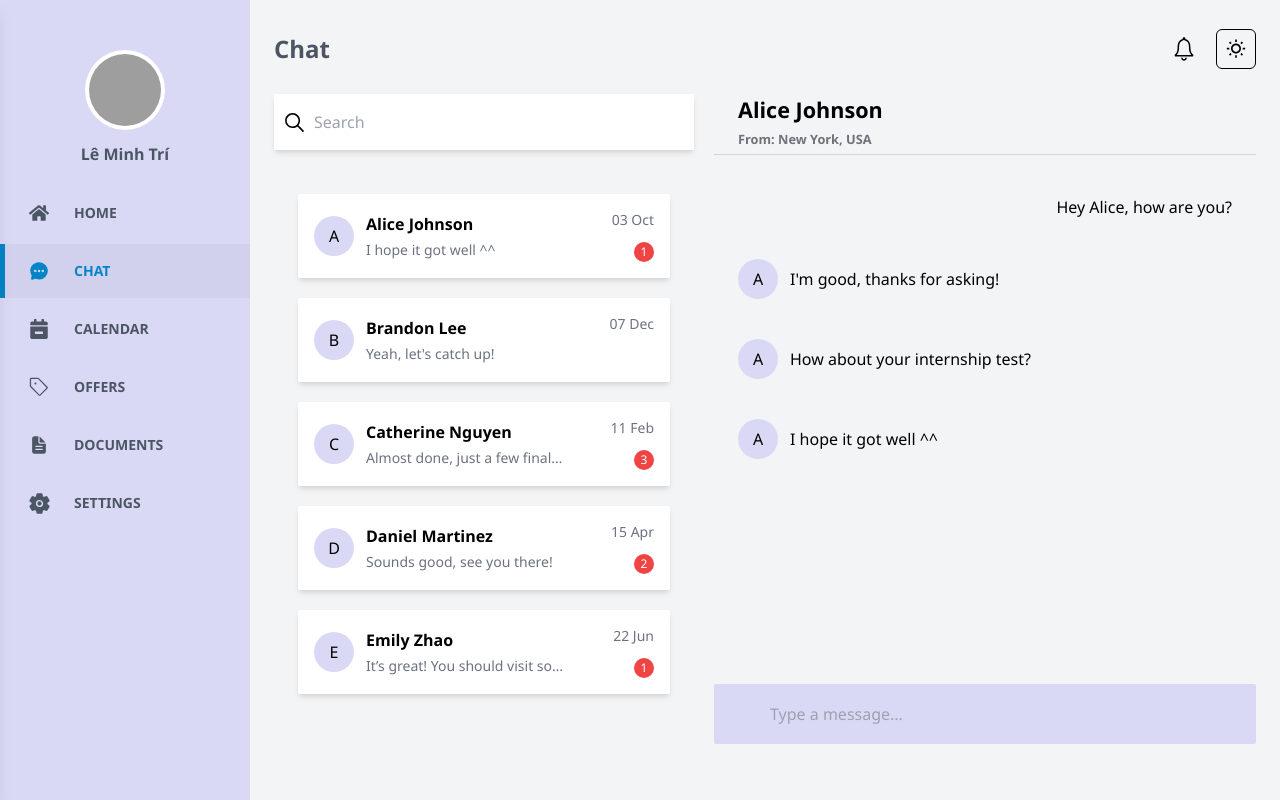
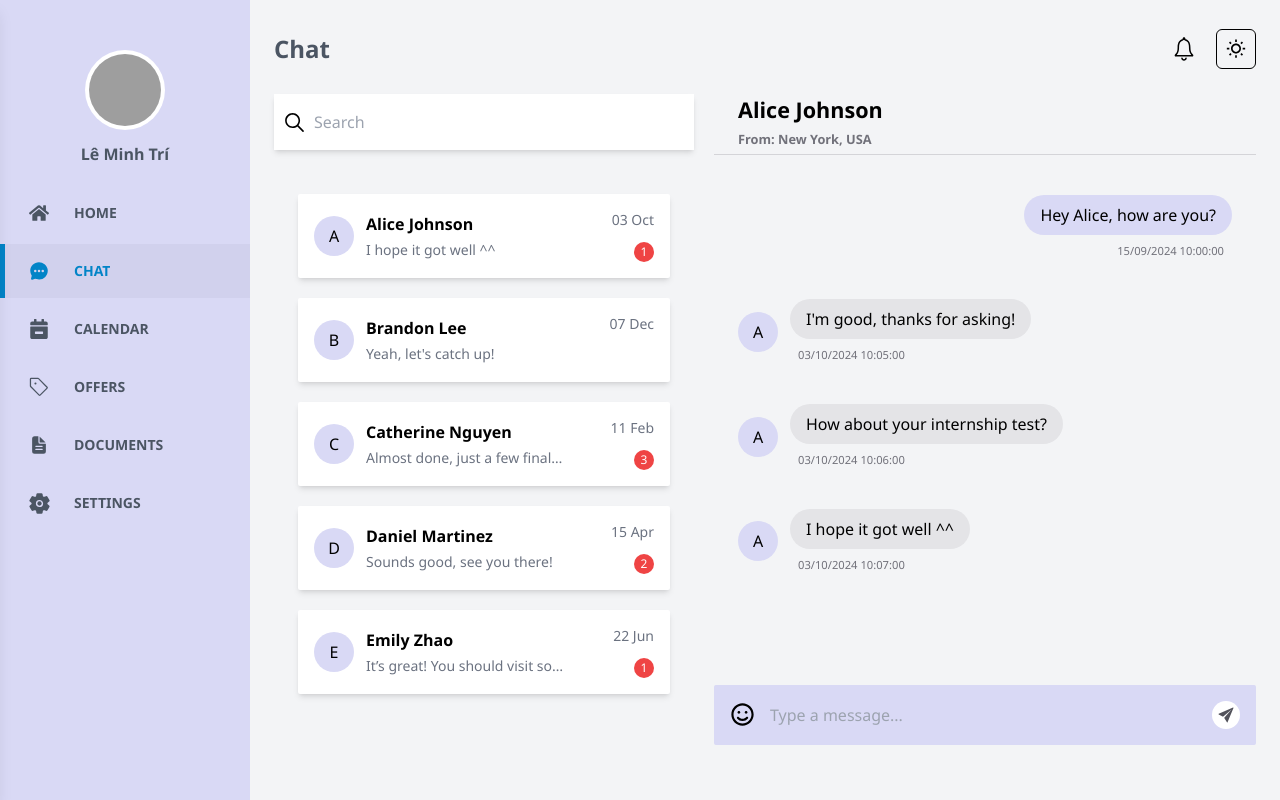
Before and after one commit to minhtrifit/nexlab-chat-app, a React (Vite) app: page /chat in a window 1280 px wide. Built offline with nearby package versions, Linux system fonts and the light colour scheme; grey boxes are pictures that could not be loaded.

Commit message:
update chat box

```diff
--- a/src/components/ChatBox.tsx
+++ b/src/components/ChatBox.tsx
@@ -1,5 +1,6 @@
 import { useEffect, useRef, useState } from "react";
 import { v4 as uuidv4 } from "uuid";
+import { IoIosSend } from "react-icons/io";
 
 import { useSelector, useDispatch } from "react-redux";
 import { RootState } from "../redux/store";
@@ -8,6 +9,8 @@ import { addChat } from "../redux/actions/chat.actions";
 import { CHAT_TYPE } from "../types/chat.type";
 import { USER_TYPE } from "../types/user.type";
 import { getSendAtTime } from "../utils/utils";
+
+import EmojiBtn from "./EmojiBtn";
 
 interface PropType {
   targetChat: { user: USER_TYPE | null; chats: CHAT_TYPE[] };
@@ -67,7 +70,7 @@ const ChatBox = (props: PropType) => {
 
   useEffect(() => {
     scrollToBottom();
-  }, [chats]); // Scroll end effect when add new message
+  }, [chats, targetChat]); // Scroll end effect when add new message
 
   return (
     <div className="relative w-full h-[calc(100vh-150px)] flex-col gap-5">
@@ -107,7 +110,26 @@ const ChatBox = (props: PropType) => {
                       : "undefined"}
                   </div>
                 )}
-                <span>{chat?.message}</span>
+                <div className="flex flex-col gap-2">
+                  <span
+                    className={`px-4 py-2 rounded-full ${
+                      chat?.fromId === currentUser?.id
+                        ? "bg-light-gray dark:bg-sky-500"
+                        : "bg-zinc-200 dark:bg-primary-gray"
+                    }`}
+                  >
+                    {chat?.message}
+                  </span>
+                  <span
+                    className={`text-[0.7rem] text-zinc-500 dark:text-zinc-400 ${
+                      chat?.fromId === currentUser?.id
+                        ? "text-end pr-2"
+                        : "pl-2"
+                    }`}
+                  >
+                    {chat?.sendAt}
+                  </span>
+                </div>
               </div>
             </div>
           );
@@ -115,11 +137,17 @@ const ChatBox = (props: PropType) => {
         <div ref={chatBoxref} /> {/* Scroll target */}
       </div>
       <form
-        className="absolute bottom-0 w-full h-[60px]"
+        className="relative absolute bottom-0 w-full h-[60px]"
         onSubmit={(e) => {
           handleSendChat(e);
         }}
       >
+        <div className="absolute top-0 bottom-0 my-auto left-2 flex items-center">
+          <EmojiBtn
+            chatInputValue={chatInputValue}
+            setChatInputValue={setChatInputValue}
+          />
+        </div>
         <input
           className="w-full h-full px-14 rounded-sm bg-light-gray dark:bg-primary-gray"
           placeholder="Type a message..."
@@ -128,6 +156,13 @@ const ChatBox = (props: PropType) => {
             setChatInputValue(e.target.value);
           }}
         />
+        <button
+          className="absolute top-4 right-4 flex items-center justify-center p-1
+                    text-zinc-600 dark:text-white bg-white dark:bg-sky-500 rounded-full
+                    hover:bg-zinc-100 dark:hover:bg-sky-400"
+        >
+          <IoIosSend size={20} />
+        </button>
       </form>
     </div>
   );
--- /dev/null
+++ b/src/components/EmojiBtn.tsx
@@ -0,0 +1,69 @@
+import { useState } from "react";
+import { v4 as uuidv4 } from "uuid";
+
+import { FaRegSmile } from "react-icons/fa";
+
+interface PropType {
+  chatInputValue: string;
+  setChatInputValue: React.Dispatch<React.SetStateAction<string>>;
+}
+
+const EMOJI_LIST = ["😀", "😃", "😄", "😁", "😆", "😅", "😂", "🤣", "🥲", "🥹"];
+
+const EmojiBtn = (props: PropType) => {
+  const { chatInputValue, setChatInputValue } = props;
+
+  const [isOpen, setIsOpen] = useState(false);
+
+  const toggleDropdown = () => {
+    setIsOpen((prev) => !prev);
+  };
+
+  const handleChooseEmoji = (emoji: any) => {
+    const newChatvalue = chatInputValue + " " + emoji;
+    setChatInputValue(newChatvalue);
+  };
+
+  return (
+    <div className="relative">
+      <button
+        onClick={toggleDropdown}
+        className="w-[40px] h-[40px] flex items-center justify-center
+                   focus:outline-none hover:text-zinc-500 dark:hover:text-zinc-400"
+      >
+        <FaRegSmile size={23} />
+      </button>
+      <div
+        className={`absolute left-0 bottom-[60px] mb-2 w-[250px] flex items-center justify-center
+                    bg-white dark:bg-primary-gray
+                    text-black dark:text-white rounded-md shadow-lg z-10
+                    transition-transform duration-300 ease-in-out
+                    ${
+                      isOpen
+                        ? "translate-y-2 opacity-100"
+                        : "translate-y-0 opacity-0 pointer-events-none"
+                    }`}
+        style={{ transform: isOpen ? "translateY(8px)" : "translateY(0)" }}
+      >
+        <div className="py-6 grid grid-cols-5 gap-3">
+          {EMOJI_LIST?.map((emoji: any) => {
+            return (
+              <div
+                key={uuidv4()}
+                className="w-[30px] h-[30px] flex items-center justify-center rounded-md
+                            hover:bg-zinc-200 dark:hover:bg-zinc-700 text-xl hover:cursor-pointer"
+                onClick={(e: any) => {
+                  handleChooseEmoji(e.target.innerText);
+                }}
+              >
+                {emoji}
+              </div>
+            );
+          })}
+        </div>
+      </div>
+    </div>
+  );
+};
+
+export default EmojiBtn;
```
Also changed, not shown: 1 other file (tests, documents, lock files or other folders).
